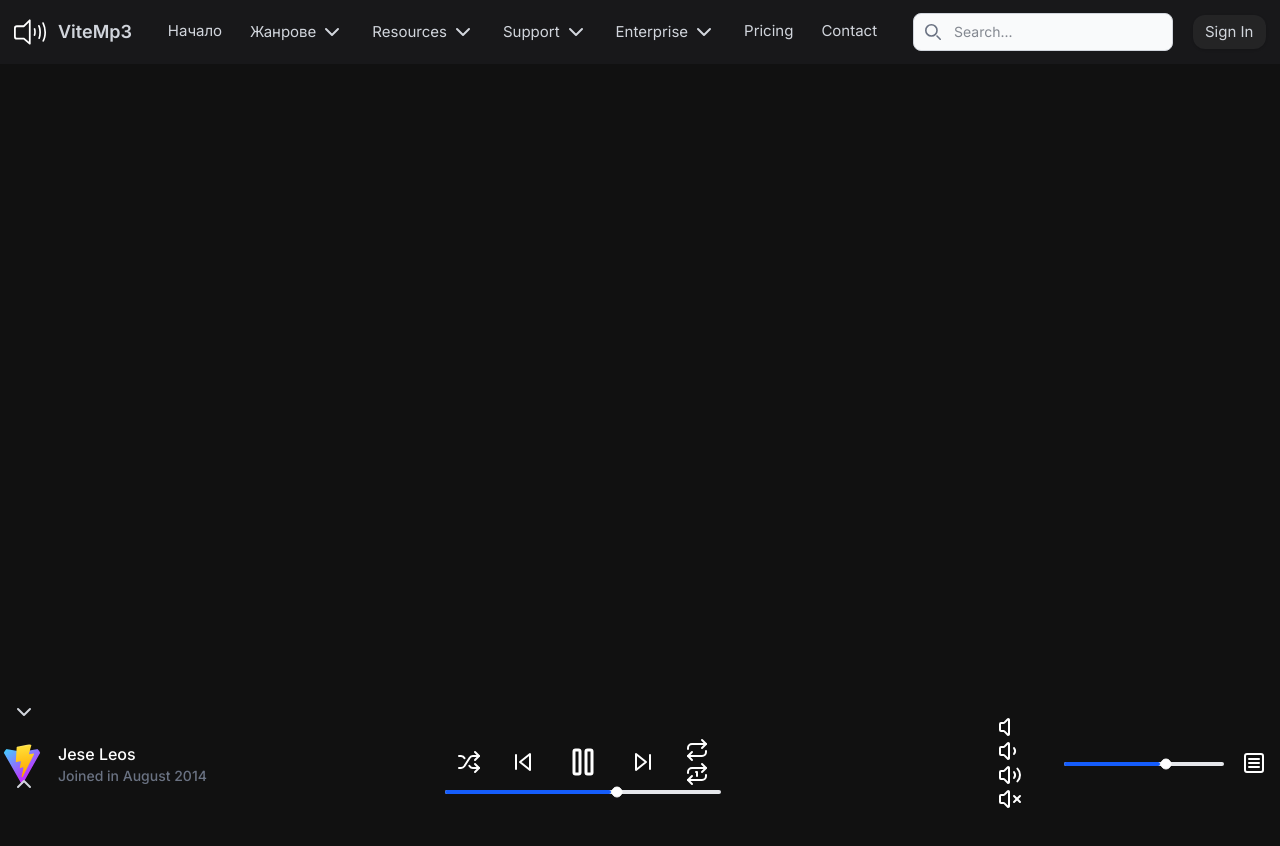
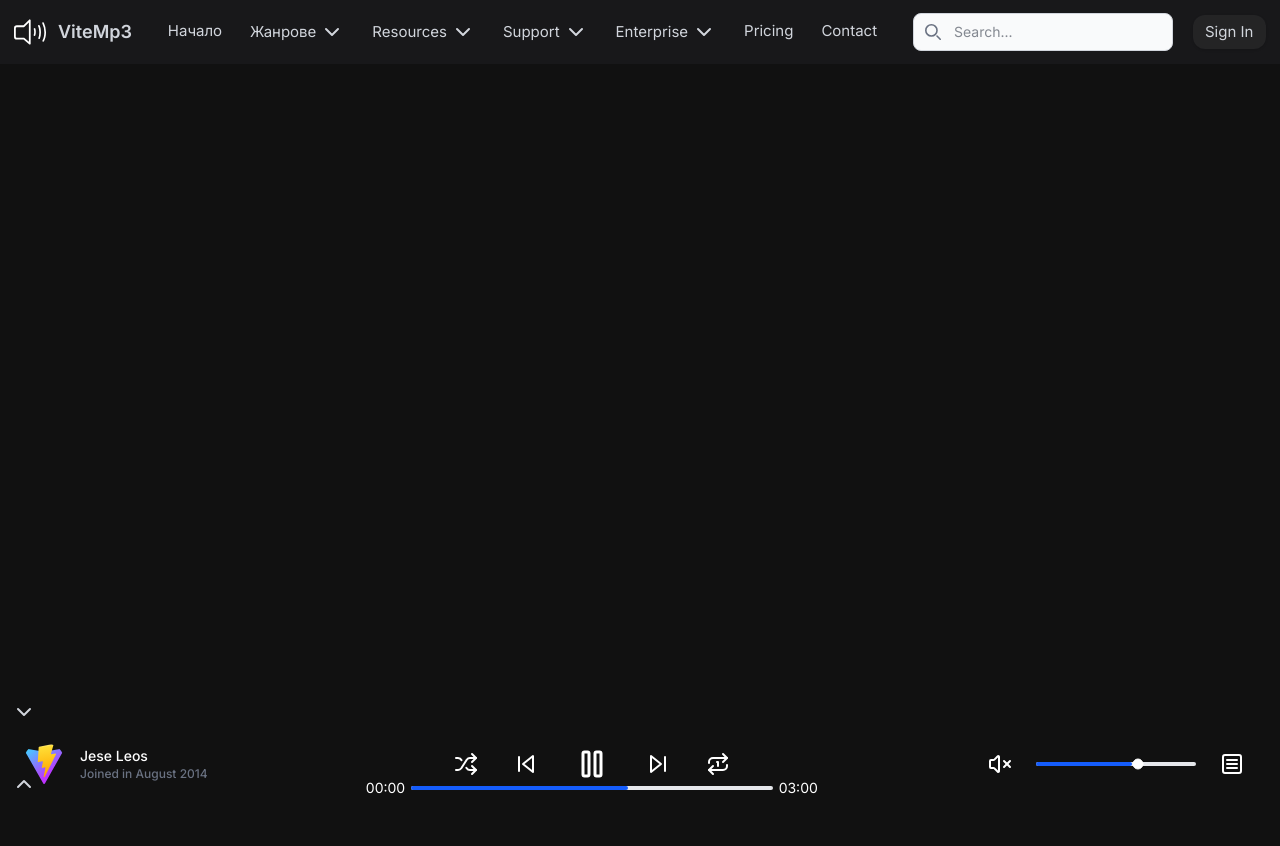
Before and after one commit to MDimidov/ViteMp3, a React (Vite) app: page / in a window 1280 px wide. Shown: the top 846 px of the page. Built offline with nearby package versions, Linux system fonts and the light colour scheme.

Commit message:
Update FooterMusic progress bar

```diff
--- a/src/components/Footer/Footer.jsx
+++ b/src/components/Footer/Footer.jsx
@@ -11,75 +11,68 @@ export function FooterMusic() {
             <button className={`fixed bottom-[0] z-10 ${btnClass}`}>
                 <ChevronUpIcon />
             </button>
-            <footer className="h-[72px] dark:bg-[#18181A] text-white bottom-0 w-full fixed flex-center-between px-0.5">
-                <div className="flex items-center gap-4">
-                    <img
-                        className="w-10 h-10 rounded-2xl"
-                        src={testImg}
-                        alt=""
-                    />
-                    <div className="font-medium dark:text-white">
+
+            <footer className="h-[72px] dark:bg-[#18181A] text-white bottom-0 w-full fixed flex items-center justify-between px-2 sm:px-4 md:px-6">
+                <div className="flex items-center gap-4 min-w-[120px]">
+                    <img className="w-10 h-10 rounded-2xl" src={testImg} alt="" />
+                    <div className="font-medium dark:text-white text-xs sm:text-sm">
                         <div>Jese Leos</div>
-                        <div className="text-sm text-gray-500 dark:text-gray-400">
+                        <div className="text-gray-500 dark:text-gray-400 text-xs">
                             Joined in August 2014
                         </div>
                     </div>
                 </div>
 
-                <div>
-
-                    <div className='min-w-1/5 max-w-1/3 flex-center justify-between space-x-1.5'>
-                        <button className={btnClass}>
+                <div className="flex flex-col items-center relative w-[40%] sm:w-[50%] md:w-[60%] max-w-[500px]">
+                    <div className="w-full flex justify-center space-x-2 sm:space-x-3">
+                        <button className={`${btnClass} text-xs sm:text-sm`}>
                             <ShuffleIcon />
                         </button>
-                        <button className={btnClass}>
+                        <button className={`${btnClass} text-xs sm:text-sm`}>
                             <SkipBackIcon />
                         </button>
-                        <button className={btnClass}>
+                        <button className={`${btnClass} text-lg sm:text-xl`}>
+                            <PauseIcon width="36" height="36" />
                             {/* <PlayIcon width="36" height="36" /> */}
-                            <PauseIcon width="36" height="36" />
                         </button>
-                        <button className={btnClass}>
+                        <button className={`${btnClass} text-xs sm:text-sm`}>
                             <SkipForwardIcon />
                         </button>
-                        <button className={btnClass}>
-                            <RepeatIcon />
+                        <button className={`${btnClass} text-xs sm:text-sm`}>
+                            {/* <RepeatIcon /> */}
                             <Repeat1Icon />
                         </button>
                     </div>
-                    <div className='max-w-full min-w-1/5'>
-                        <div className='min-w-[160px] '>
-                            <div className="w-full bg-gray-200 rounded-full h-1 dark:bg-gray-700 flex-center">
+
+                    <div className="absolute -bottom-3 left-0 right-0 px-2 sm:px-6">
+                        <div className="flex items-center justify-between w-full">
+                            <span className="text-xs sm:text-sm mr-1.5">00:00</span>
+                            <div className="w-full bg-gray-200 rounded-full h-1 dark:bg-gray-700 relative">
                                 <div className="bg-blue-600 h-1 rounded-full w-[60%]" />
-                                <CircleIcon fill="currentColor" width='12px' height='12px' className='cursor-pointer' />
                             </div>
+                            <span className="text-xs sm:text-sm ml-1.5">03:00</span>
                         </div>
                     </div>
                 </div>
-                <div className='flex-center justify-end space-x-1.5 min-w-1/4'>
-                    <div>
-                        <button className={btnClass}>
-                            <VolumeIcon />
-                            <Volume1Icon />
-                            <Volume2Icon />
-                            <VolumeXIcon />
-                        </button>
-                        <button className={btnClass}>
-                        </button>
-                    </div>
 
-                    <div className='min-w-[160px] max-w-[300px]'>
-                        <div className="w-full bg-gray-200 rounded-full h-1 dark:bg-gray-700 flex-center">
+                <div className="flex items-center justify-end space-x-2 sm:space-x-3 min-w-[120px]">
+                    <button className={btnClass}>
+                        <VolumeXIcon />
+                        {/* <VolumeIcon />
+                        <Volume1Icon />
+                        <Volume2Icon /> */}
+                    </button>
+
+                    <div className="min-w-[100px] sm:min-w-[160px] max-w-[200px]">
+                        <div className="w-full bg-gray-200 rounded-full h-1 dark:bg-gray-700 flex items-center relative">
                             <div className="bg-blue-600 h-1 rounded-full w-[60%]" />
                             <CircleIcon fill="currentColor" width='12px' height='12px' className='cursor-pointer' />
                         </div>
                     </div>
 
-                    <div>
-                        <button className={btnClass}>
-                            <SquareMenuIcon />
-                        </button>
-                    </div>
+                    <button className={btnClass}>
+                        <SquareMenuIcon />
+                    </button>
                 </div>
             </footer>
         </>
```
